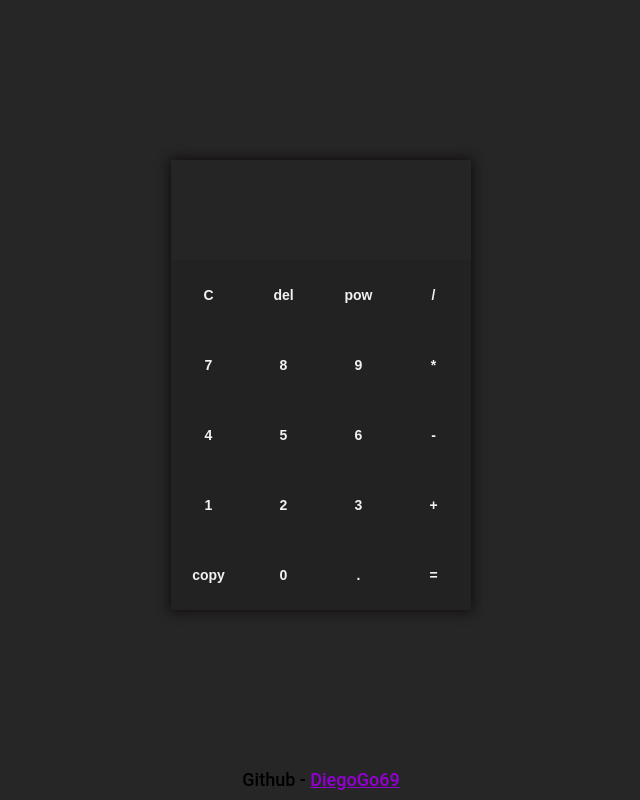
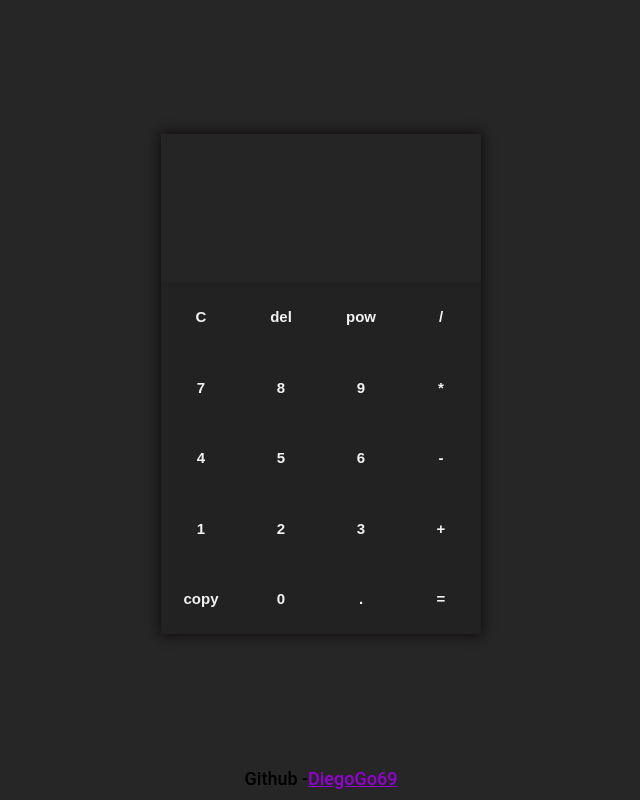
Before and after one commit to DiegoGo69/calculator, a plain HTML site: page index.html in a window 1280 px wide. Shown: the whole page, without its empty margins (319-959 px from the left). Drawn offline with Linux system fonts and the light colour scheme.

Commit message:
FIX[style]: Increase calculator layout size

```diff
--- a/styles.css
+++ b/styles.css
@@ -7,7 +7,7 @@
 }
 
 body {
-    font-family: Roboto, 'Open Sans', 'Helvetica Neue', sans-serif;
+    font-family: Roboto, 'Open Sans', sans-serif;
     min-height: 100vh;
     display: flex;
     flex-direction: column;
@@ -20,14 +20,14 @@ main {
     display: flex;
     justify-content: center;
     align-items: center;
-    flex: auto;
+    flex: 1;
 }
 .container {
-    width: 300px;
-    height: 450px;
+    width: 320px;
+    height: 500px;
     display: flex;
     flex-direction: column;
-    background-color: white;
+    background-color: #222222;
     box-shadow: 0px 0px 11px 1px hsl(330, 23%, 5%);
 }
 
@@ -37,8 +37,8 @@ main {
     padding: 15px 20px;
     align-items: flex-end;
     justify-content: flex-end;
-    font-size: 20px;
-    font-weight: 500;
+    font-size: 32px;
+    font-weight: 700;
     color: hsl(0, 1%, 95%);
     flex-direction: column;
     background-color: #252526;
@@ -48,18 +48,16 @@ main {
     flex: 3;
     display: flex;
     flex-wrap: wrap;
-    background-color: #403d3d;
+    background-color: #222222;
 }
 
 .key {
-    width: 75px;
-    height: 70px;
-    flex: auto;
+    flex: 1 1 80px;
     padding: 20px;
+    font-size: 15px;
+    font-weight: 900;
     color: hsl(0, 1%, 95%);
     background-color: #222222;
-    font-size: 14px;
-    font-weight: 700;
     cursor: pointer;
     transition: all 0.1s;
 }
@@ -91,8 +89,11 @@ a {
 }
 
 footer {
+    min-height: 32px;
+    flex: 0;
     font-size: 18px;
     font-weight: 500;
-    text-align: center;
-    margin-bottom: 10px;
+    display: flex;
+    justify-content: center;
+    align-items: flex-start;
 }
```
